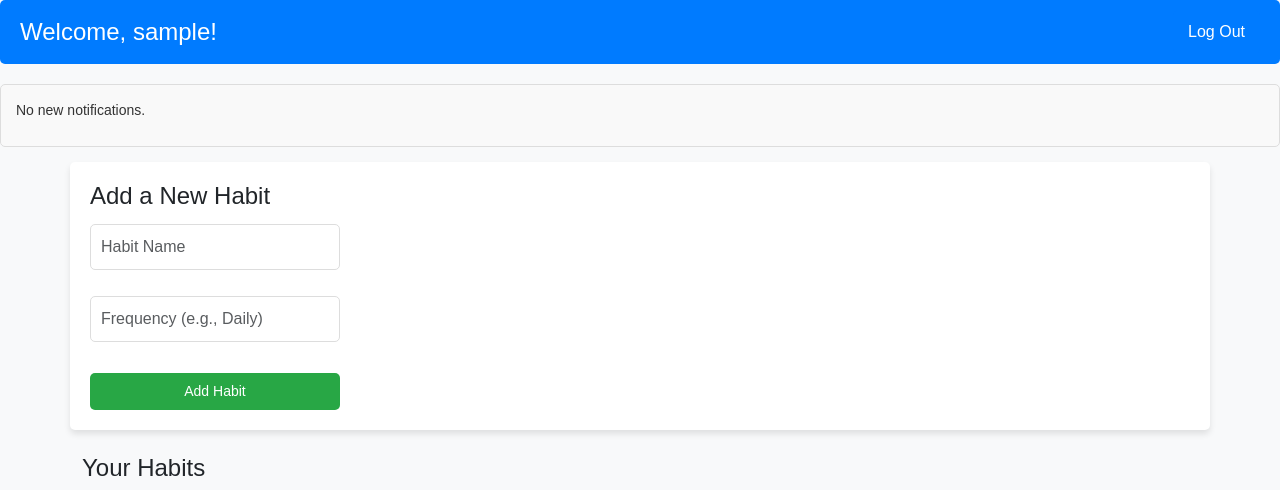
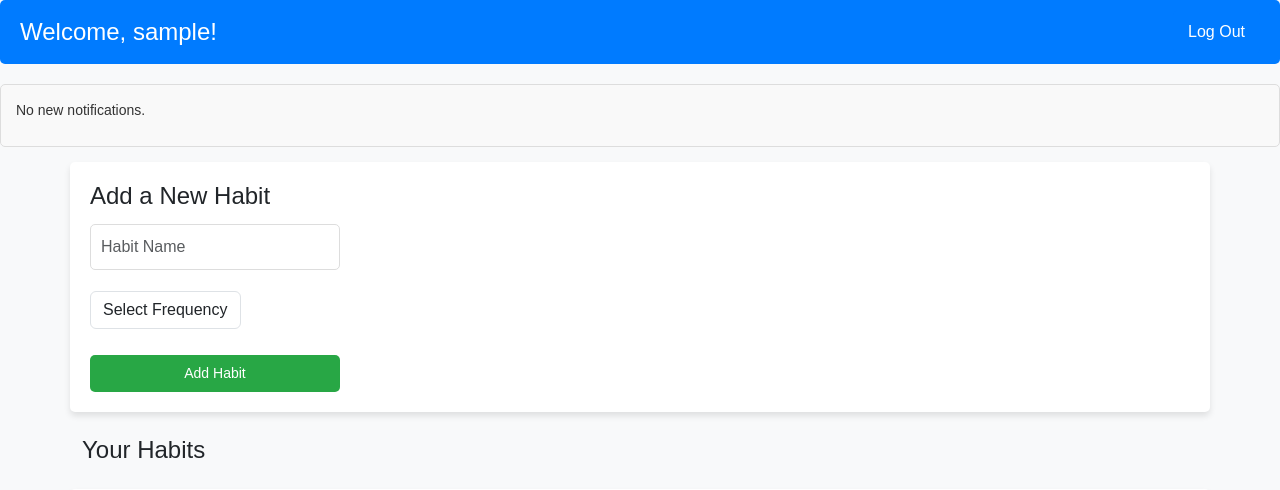
Before and after one commit to milkink/habit-tracker, a Flask app: page /dashboard in a window 1280 px wide. Shown: the top 490 px of the page. Run offline with Flask 3, Linux system fonts and the light colour scheme; the visitor is signed in with stand-in values (Sample User, id 1); data that the repository does not hold is empty.

Commit message:
Update dashboard.html

```diff
--- a/templates/dashboard.html
+++ b/templates/dashboard.html
@@ -124,7 +124,12 @@
                 <input type="text" id="habit-name" class="form-control" placeholder="Habit Name" required>
             </div>
             <div class="mb-3">
-                <input type="text" id="habit-frequency" class="form-control" placeholder="Frequency (e.g., Daily)" required>
+                <select id="habit-frequency" class="form-control" required>
+                    <option value="">Select Frequency</option>
+                    <option value="daily">Daily</option>
+                    <option value="weekly">Weekly</option>
+                    <option value="monthly">Monthly</option>
+                </select>
             </div>
             <button type="submit" class="add-habit-btn">Add Habit</button>
         </form>
```
